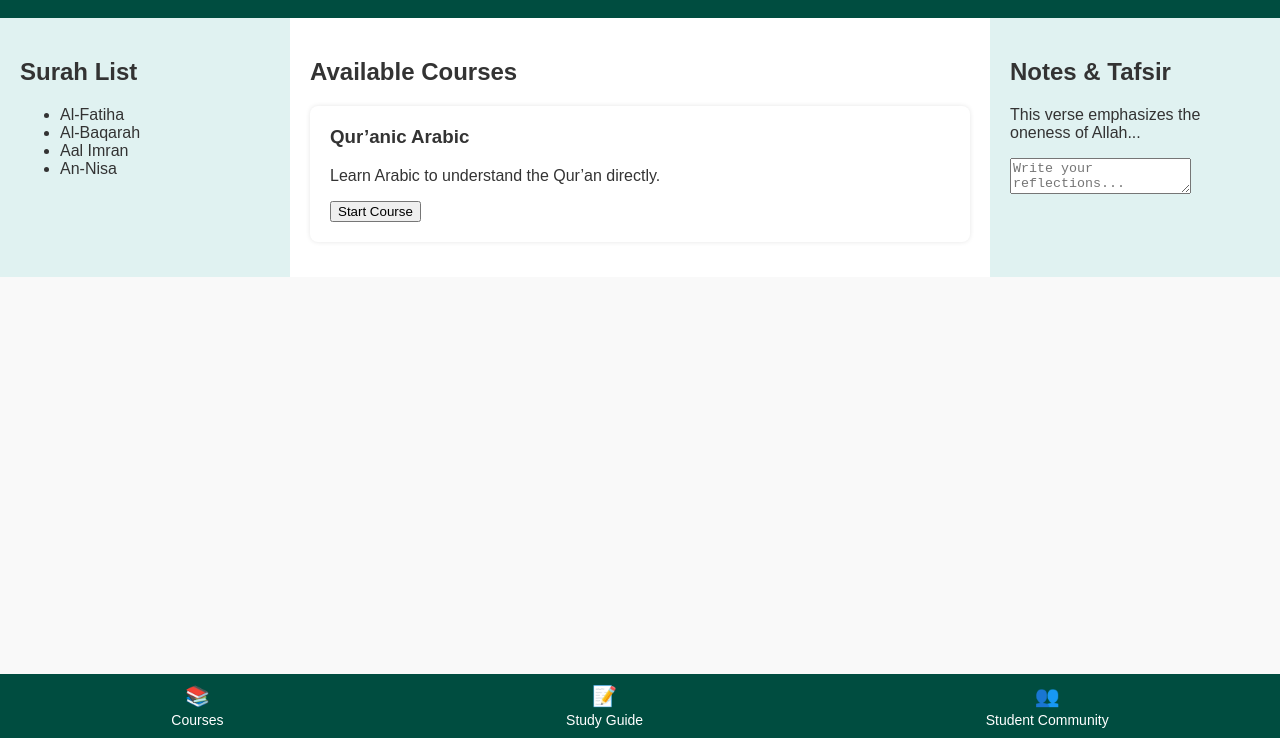
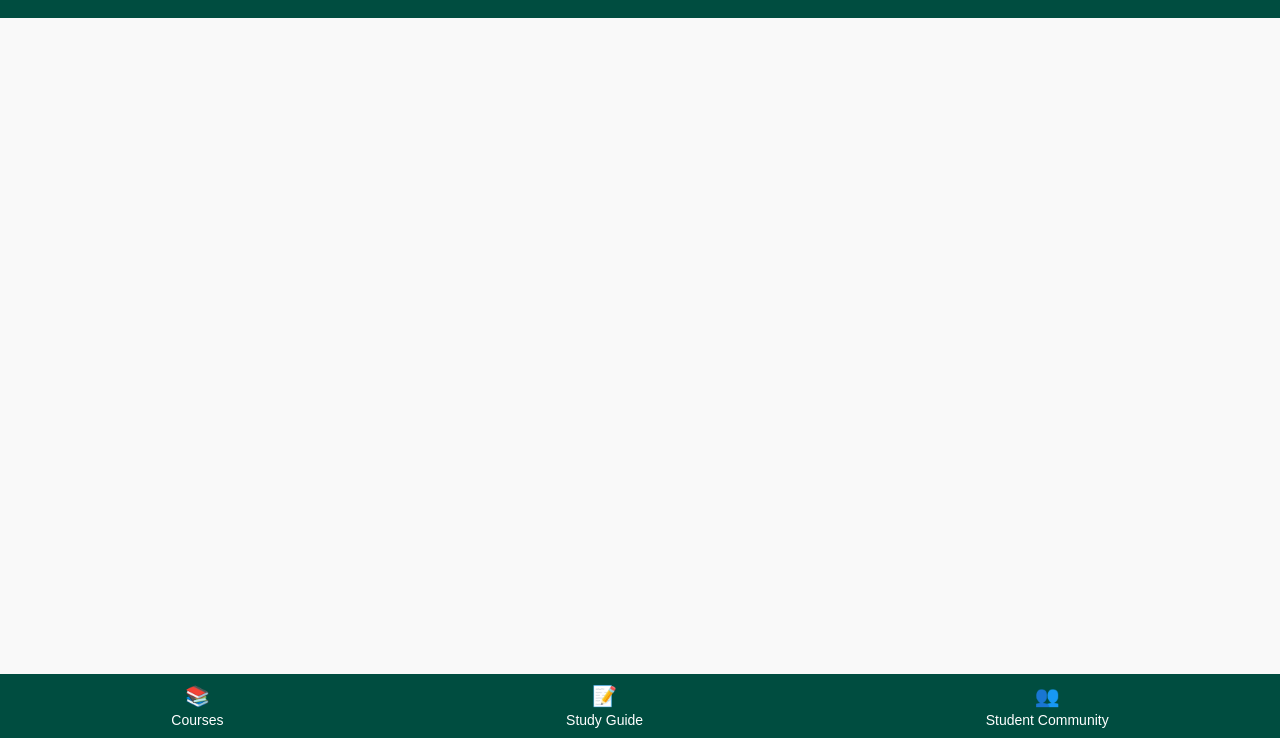
Before and after one commit to shajib-quran/shajib-quran.github.io, a website: page index.html in a window 1280 px wide. Shown: the part 62-800 px from the top of the page. Drawn offline with Linux system fonts and the light colour scheme.

Commit message:
Update index.html

```diff
--- a/index.html
+++ b/index.html
@@ -8,31 +8,8 @@
 </head>
 <body>
   <header>
-    <button id="toggle-left">☰</button>
     <h1>My Islamic Study</h1>
-    <button id="toggle-right">☰</button>
   </header>
-  <div id="overlay" class="overlay"></div>
-
-  <div class="layout">
-    <aside class="side-panel left-panel" id="left-panel">
-      <h2>Surah List</h2>
-      <ul>
-        <li>Al-Fatiha</li>
-        <li>Al-Baqarah</li>
-        <li>Aal Imran</li>
-        <li>An-Nisa</li>
-      </ul>
-    </aside>
-
-    <main class="body"></main>
-
-    <aside class="side-panel right-panel" id="right-panel">
-      <h2>Notes & Tafsir</h2>
-      <p>This verse emphasizes the oneness of Allah...</p>
-      <textarea placeholder="Write your reflections..."></textarea>
-    </aside>
-  </div>
 
   <footer class="footer-menu">
   <div class="menu-item" onclick="loadSection('courses')">
```
